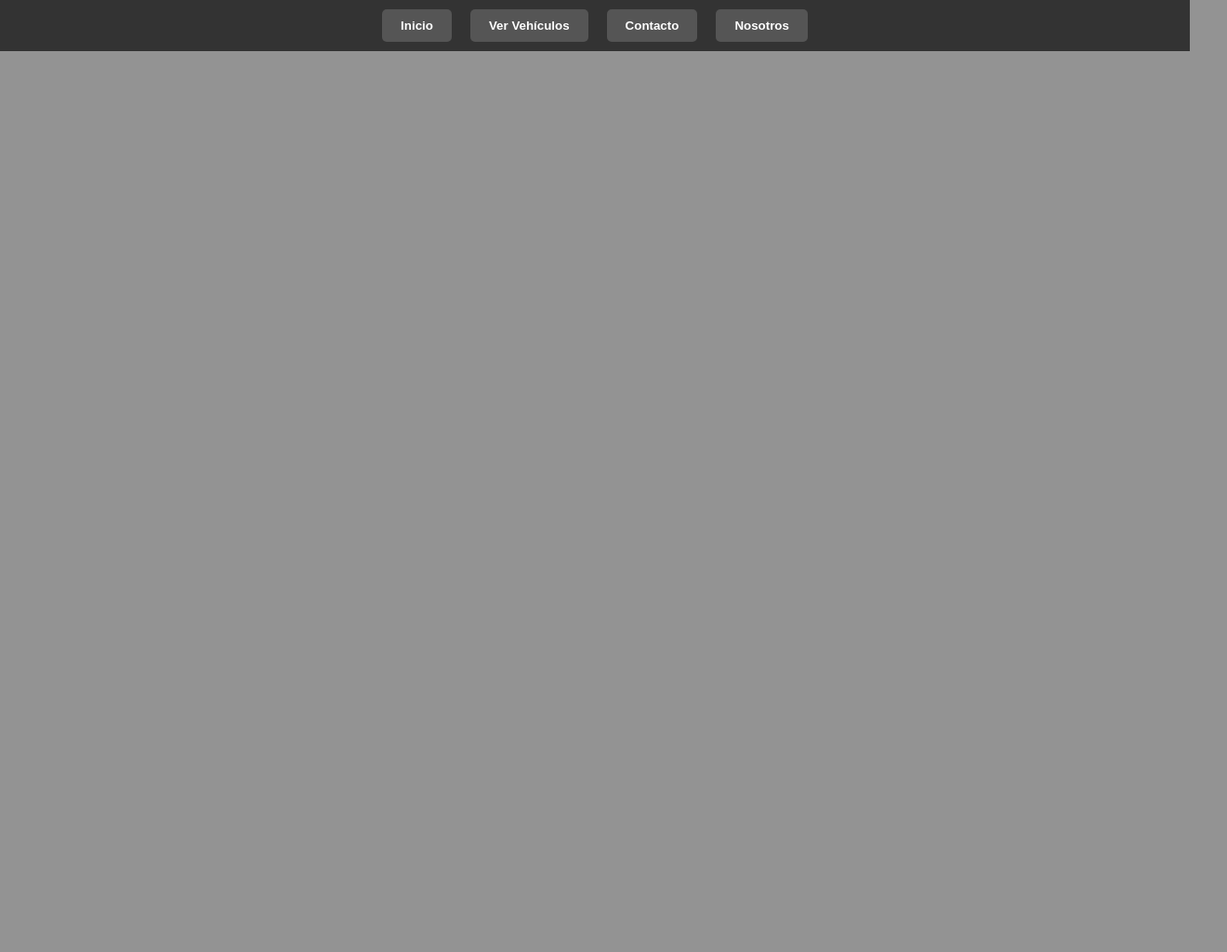
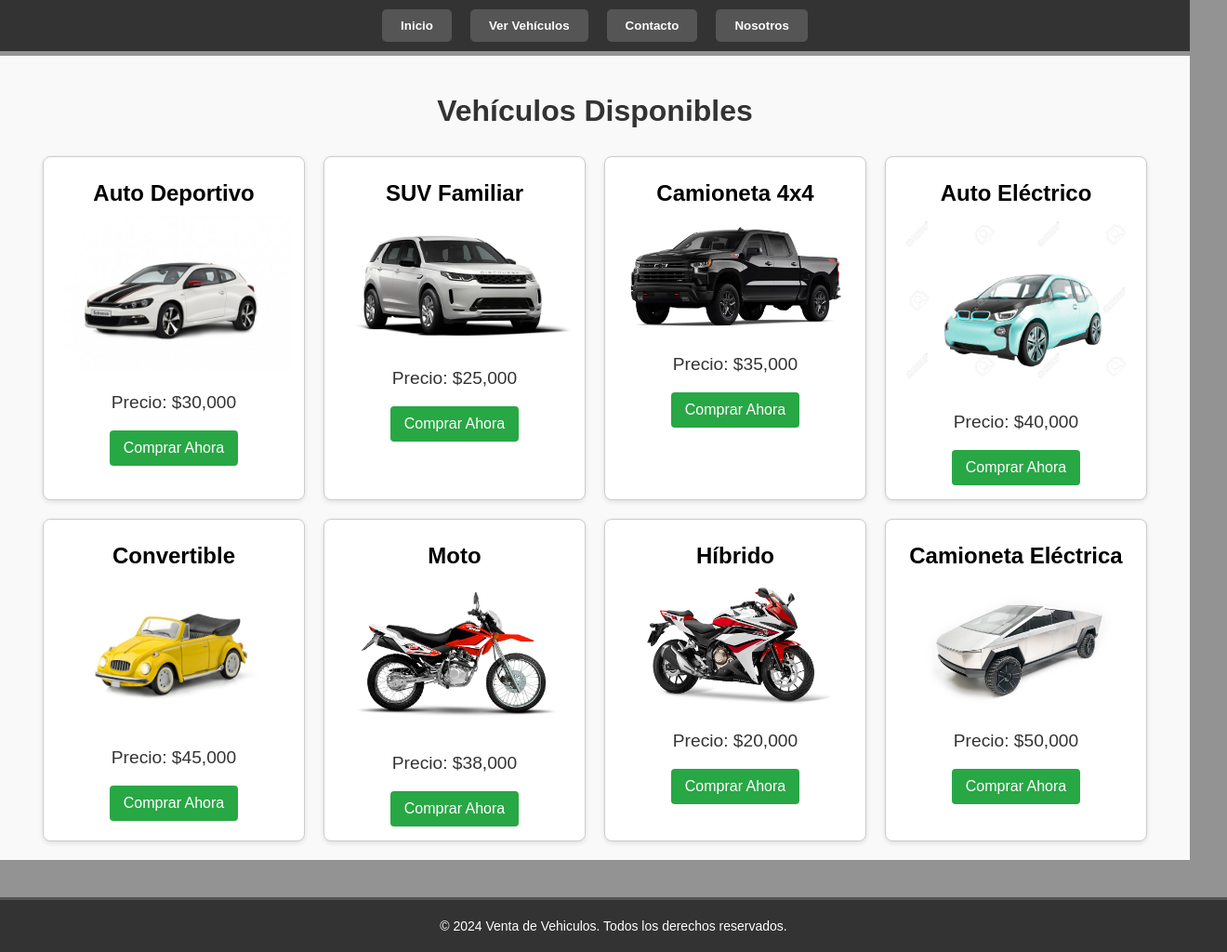
Before and after one commit to TuMachGalan/TrabajoIntegradorULP, a plain HTML site: page productos.html in a window 1280 px wide. Shown: the whole page at 93% size, 1320 px wide, since content can reach past the window. Before the commit the page ends 800 px from the top, so only its background shows below. Drawn offline with Linux system fonts and the light colour scheme.

Commit message:
verVehiculos y un par de imagenes

```diff
--- a/productos.html
+++ b/productos.html
@@ -17,6 +17,68 @@
         </div>
     </nav>
 
+    <div class="productos">
+        <div class="categorias">
+            <h1>Vehículos Disponibles</h1>
+        </div>
+        <div class="vehiculos">
+
+             <div class="producto">
+                <h2>Auto Deportivo</h2>
+                <img src="./recursos/img/auto_deportivo.jpeg" alt="Auto Deportivo">
+                <p>Precio: $30,000</p>
+                <button>Comprar Ahora</button>
+            </div>
+            <div class="producto">
+                <h2>SUV Familiar</h2>
+                <img src="./recursos/img/suv_familiar.png" alt="SUV Familiar">
+                <p>Precio: $25,000</p>
+                <button>Comprar Ahora</button>
+            </div>
+            <div class="producto">
+                <h2>Camioneta 4x4</h2>
+                <img src="./recursos/img/Camioneta 4x4.avif" alt="Camioneta 4x4">
+                <p>Precio: $35,000</p>
+                <button>Comprar Ahora</button>
+            </div>
+            <div class="producto">
+                <h2>Auto Eléctrico</h2>
+                <img src="./recursos/img/auto_electrico.jpg" alt="Auto Eléctrico">
+                <p>Precio: $40,000</p>
+                <button>Comprar Ahora</button>
+            </div>
+            <div class="producto">
+                <h2>Convertible</h2>
+                <img src="./recursos/img/convertible.webp" alt="Convertible">
+                <p>Precio: $45,000</p>
+                <button>Comprar Ahora</button>
+            </div>
+            <div class="producto">
+                <h2>Moto</h2>
+                <img src="./recursos/img/moto2.jpg" alt="Moto">
+                <p>Precio: $38,000</p>
+                <button>Comprar Ahora</button>
+            </div>
+            <div class="producto">
+                <h2>Híbrido</h2>
+                <img src="./recursos/img/moto1.jpg" alt="Híbrido">
+                <p>Precio: $20,000</p>
+                <button>Comprar Ahora</button>
+            </div>
+            <div class="producto">
+                <h2>Camioneta Eléctrica</h2>
+                <img src="./recursos/img/camioneta_electrica.webp" alt="Camioneta Eléctrica">
+                <p>Precio: $50,000</p>
+                <button>Comprar Ahora</button>
+            </div>
+        </div>
+
+    </div>
+    <footer class="footer">
+        <p>&copy; 2024 Venta de Vehiculos. Todos los derechos reservados.</p>
+    </footer>
+
+
 
 
     <script src="./recursos/js/myScript.js"></script>
--- a/recursos/css/style.css
+++ b/recursos/css/style.css
@@ -143,3 +143,57 @@ nav a {
         font-size: 12px;
     }
 }
+
+
+
+.productos {
+    padding: 20px;
+    background-color: #f9f9f9;
+}
+.vehiculos {
+    display: flex;
+    flex-wrap: wrap;
+    gap: 20px;
+    justify-content: center;
+}
+.producto {
+    border: 1px solid #ccc;
+    border-radius: 8px;
+    padding: 15px;
+    width: 250px;
+    text-align: center;
+    background-color: #fff;
+    box-shadow: 0 2px 5px rgba(0,0,0,0.1);
+}
+.producto img {
+    max-width: 100%;
+    height: auto;
+    border-radius: 4px;
+}
+.producto h2 {
+    font-size: 1.5em;
+    margin: 10px 0;
+}
+.producto p {
+    font-size: 1.2em;
+    color: #333;
+}
+.producto button {
+    background-color: #28a745;
+    color: white;
+    border: none;
+    padding: 10px 15px;
+    border-radius: 4px;
+    cursor: pointer;
+    font-size: 1em;
+}
+.producto button:hover {
+    background-color: #218488;
+}
+.categorias h1 {
+    text-align: center;
+    margin-bottom: 30px;
+    font-size: 2em;
+    color: #333;
+    display: block;
+}
```
Also changed, not shown: recursos/img/Camioneta 4x4.avif (added), recursos/img/auto_deportivo.jpeg (added), recursos/img/auto_electrico.jpg (added), recursos/img/camioneta_electrica.webp (added), recursos/img/convertible.webp (added), recursos/img/suv_familiar.png (added).
